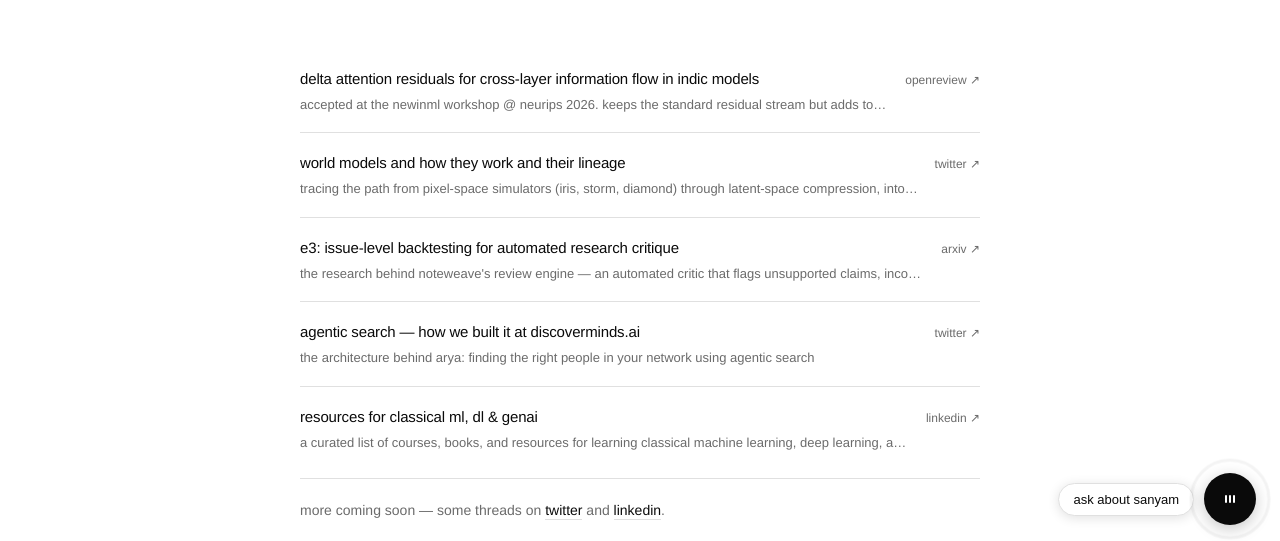
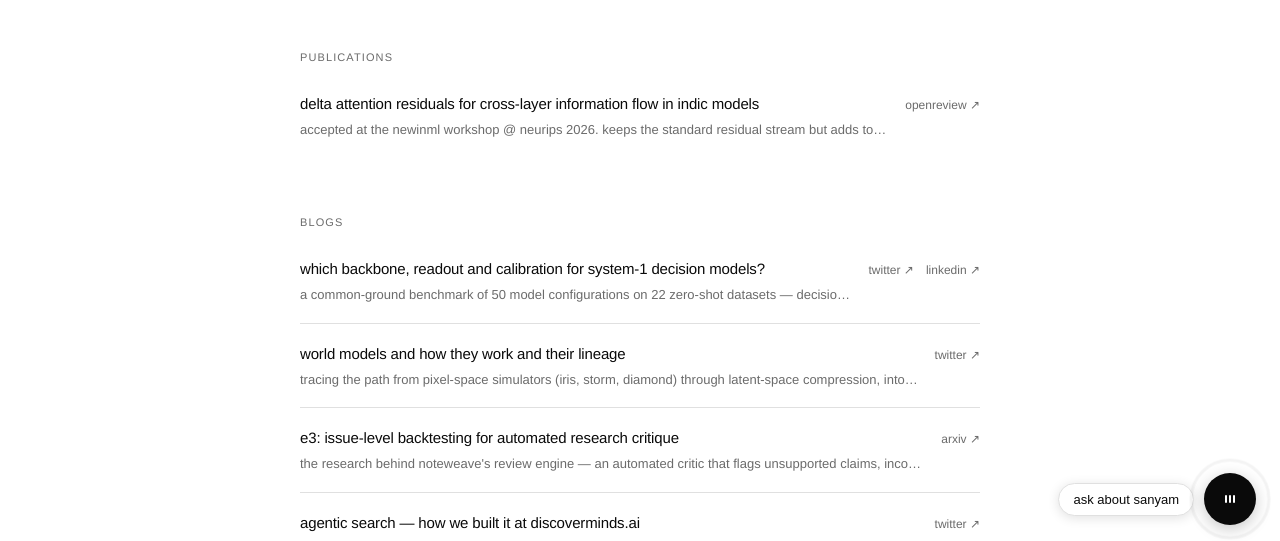
Before and after one commit to Sj0605-DataSci/sanyam-portfolio, a website built with Vite: page blogs.html in a window 1280 px wide. Shown: the part 251-792 px from the top of the page. Built offline with nearby package versions, Linux system fonts and the light colour scheme; some packages are replaced by stand-ins of ours; what @chenglou/pretext would draw is missing.

Commit message:
Split writing into publications and blogs, add decision-model benchmark post
Co-Authored-By: Claude Sonnet 5.5 <noreply@anthropic.com>

```diff
--- a/blogs.html
+++ b/blogs.html
@@ -28,6 +28,13 @@
   }
 
   .more-writing a:hover { border-color: var(--fg); }
+
+  .writing-section + .writing-section { margin-top: 56px; }
+  .writing-section .section-label { margin-bottom: 8px; }
+
+  .blog-links { display: flex; gap: 12px; flex-shrink: 0; }
+  .blog-links a { font-size: 12px; color: var(--muted); text-decoration: none; white-space: nowrap; }
+  .blog-links a:hover { color: var(--fg); text-decoration: underline; text-underline-offset: 3px; }
 </style>
 </head>
 <body>
@@ -59,7 +66,9 @@
         <p>notes on ai, engineering, and building things.</p>
       </div>
 
-      <div class="blog-list">
+      <section class="writing-section" id="publications">
+        <p class="section-label">publications</p>
+        <div class="blog-list">
 
         <a class="blog-item" href="https://openreview.net/forum?id=YD3qxZMJrT" target="_blank" rel="noopener">
           <div class="blog-left">
@@ -69,6 +78,24 @@
           <span class="blog-date">openreview ↗</span>
         </a>
 
+        </div>
+      </section>
+
+      <section class="writing-section" id="blogs">
+        <p class="section-label">blogs</p>
+        <div class="blog-list">
+
+        <div class="blog-item">
+          <div class="blog-left">
+            <a href="https://x.com/Sanyam0605/status/2107434922285948982?s=20" target="_blank" rel="noopener" style="color:inherit;text-decoration:none"><p class="blog-title">which backbone, readout and calibration for system-1 decision models?</p></a>
+            <p class="blog-excerpt">a common-ground benchmark of 50 model configurations on 22 zero-shot datasets — decision heads on llm backbones lead, joint choice readout beats per-option scoring, scale stops paying once the head is trained, and "zero-shot" nli leaderboards look contaminated.</p>
+          </div>
+          <span class="blog-links">
+            <a href="https://x.com/Sanyam0605/status/2107434922285948982?s=20" target="_blank" rel="noopener">twitter ↗</a>
+            <a href="https://lnkd.in/p/gNk86GqB" target="_blank" rel="noopener">linkedin ↗</a>
+          </span>
+        </div>
+
         <a class="blog-item" href="https://x.com/Sanyam0605/status/2078962202737103203" target="_blank" rel="noopener">
           <div class="blog-left">
             <p class="blog-title">world models and how they work and their lineage</p>
@@ -76,7 +103,6 @@
           </div>
           <span class="blog-date">twitter ↗</span>
         </a>
-
         <a class="blog-item" href="https://arxiv.org/abs/2605.27072v1" target="_blank" rel="noopener">
           <div class="blog-left">
             <p class="blog-title">e3: issue-level backtesting for automated research critique</p>
@@ -84,7 +110,6 @@
           </div>
           <span class="blog-date">arxiv ↗</span>
         </a>
-
         <a class="blog-item" href="https://x.com/Sanyam0605/status/2035433436471767484" target="_blank" rel="noopener">
           <div class="blog-left">
             <p class="blog-title">agentic search — how we built it at discoverminds.ai</p>
@@ -92,7 +117,6 @@
           </div>
           <span class="blog-date">twitter ↗</span>
         </a>
-
         <a class="blog-item" href="https://www.linkedin.com/posts/sanyamjain2002_nptel-iit-upskilling-activity-7214213297665925120-bH6O" target="_blank" rel="noopener">
           <div class="blog-left">
             <p class="blog-title">resources for classical ml, dl & genai</p>
@@ -101,7 +125,8 @@
           <span class="blog-date">linkedin ↗</span>
         </a>
 
-      </div>
+        </div>
+      </section>
 
       <p class="more-writing">
         more coming soon — some threads on <a href="https://x.com/Sanyam0605" target="_blank" rel="noopener">twitter</a>
```
